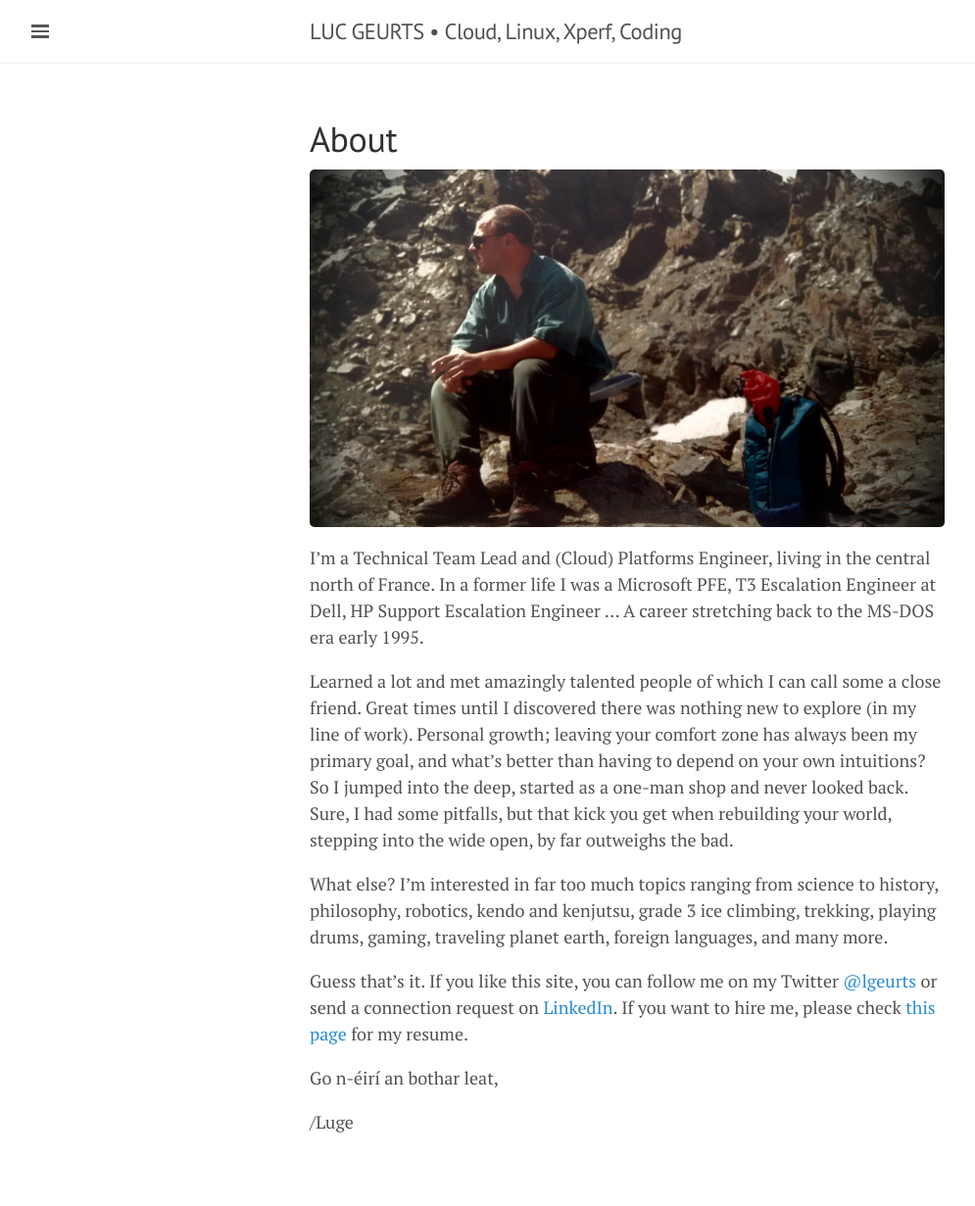
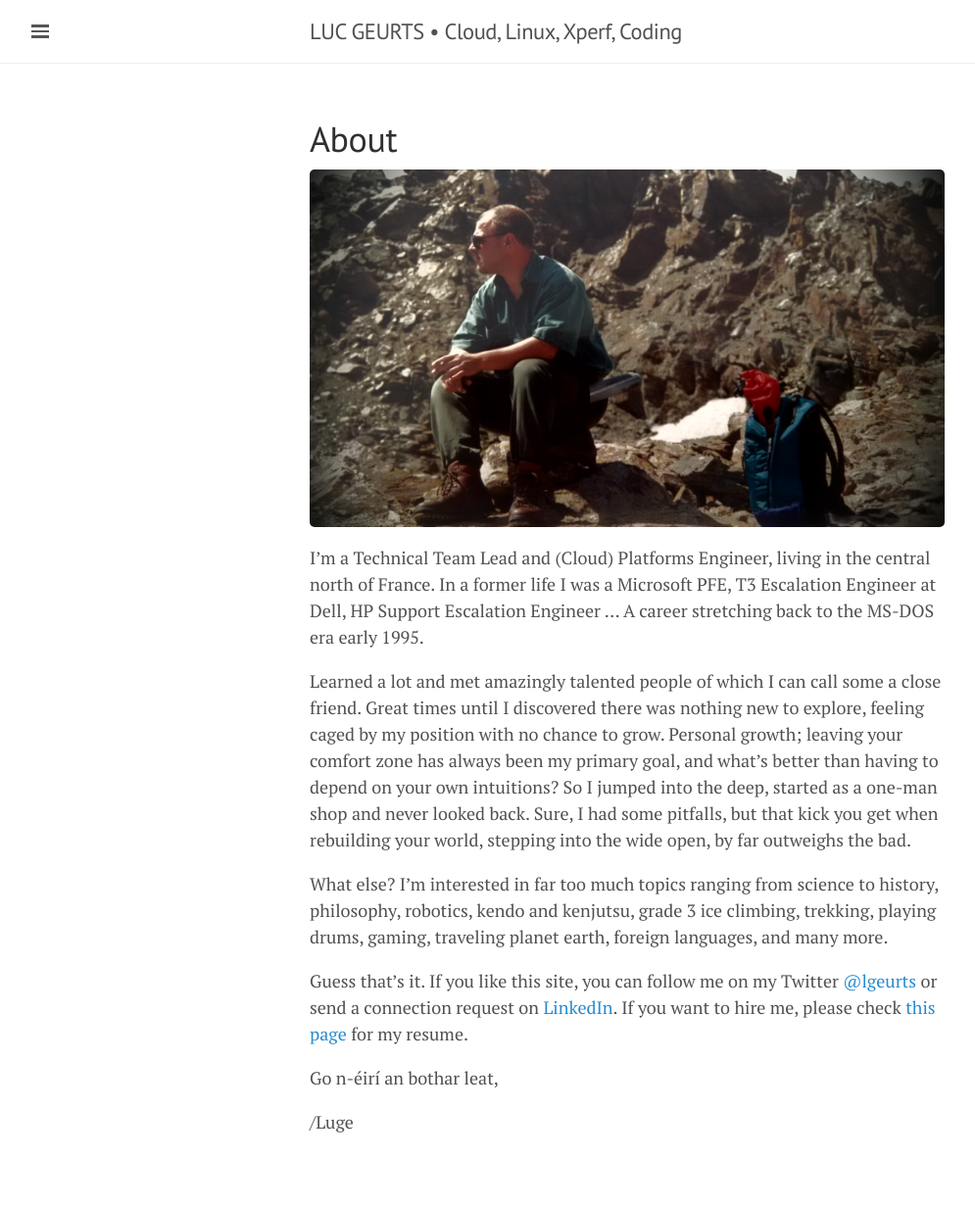
Before and after one commit to lgeurts/lgeurts.github.io, a Jekyll site: the page built from about.md, in a window 1280 px wide. Shown: the whole page at 98% size, without its empty margins (0-995 px from the left). Built offline with Jekyll 4.4.1, drawn with Linux system fonts in a browser that asks for light colours; nearby versions of some CDN libraries.

Commit message:
Update about.md

```diff
--- a/about.md
+++ b/about.md
@@ -8,7 +8,7 @@ title: About
 I'm a Technical Team Lead and (Cloud) Platforms Engineer, living in the central north of France.
 In a former life I was a Microsoft PFE, T3 Escalation Engineer at Dell, HP Support Escalation Engineer ... A career stretching back to the MS-DOS era early 1995.
 
-Learned a lot and met amazingly talented people of which I can call some a close friend. Great times until I discovered there was nothing new to explore (in my line of work). Personal growth; leaving your comfort zone has always been my primary goal, and what's better than having to depend on your own intuitions? So I jumped into the deep, started as a one-man shop and never looked back. Sure, I had some pitfalls, but that kick you get when rebuilding your world, stepping into the wide open, by far outweighs the bad.
+Learned a lot and met amazingly talented people of which I can call some a close friend. Great times until I discovered there was nothing new to explore, feeling caged by my position with no chance to grow. Personal growth; leaving your comfort zone has always been my primary goal, and what's better than having to depend on your own intuitions? So I jumped into the deep, started as a one-man shop and never looked back. Sure, I had some pitfalls, but that kick you get when rebuilding your world, stepping into the wide open, by far outweighs the bad.
 
 What else? I'm interested in far too much topics ranging from science to history, philosophy, robotics, kendo and kenjutsu, grade 3 ice climbing, trekking, playing drums, gaming, traveling planet earth, foreign languages, and many more.
 
```
